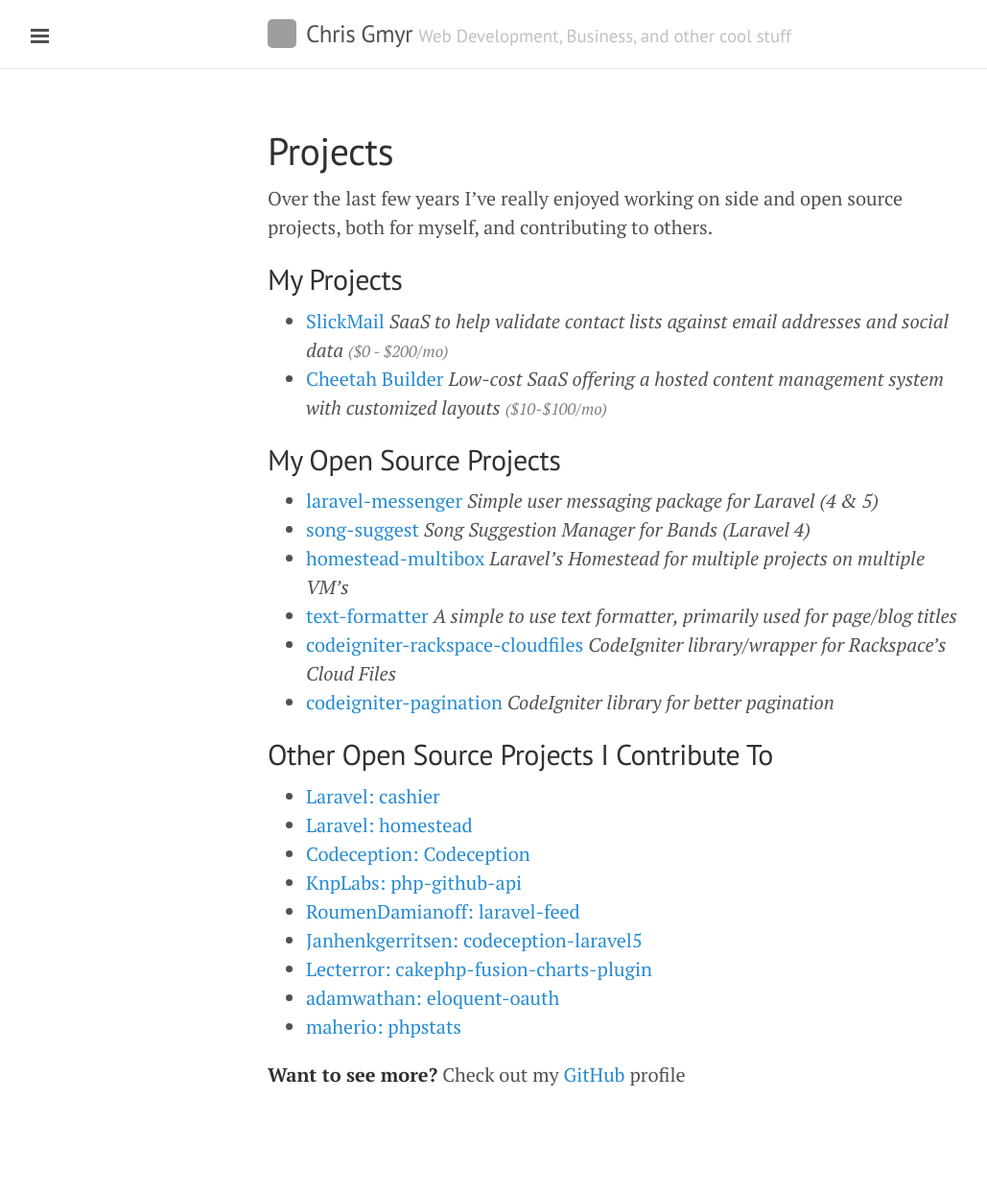
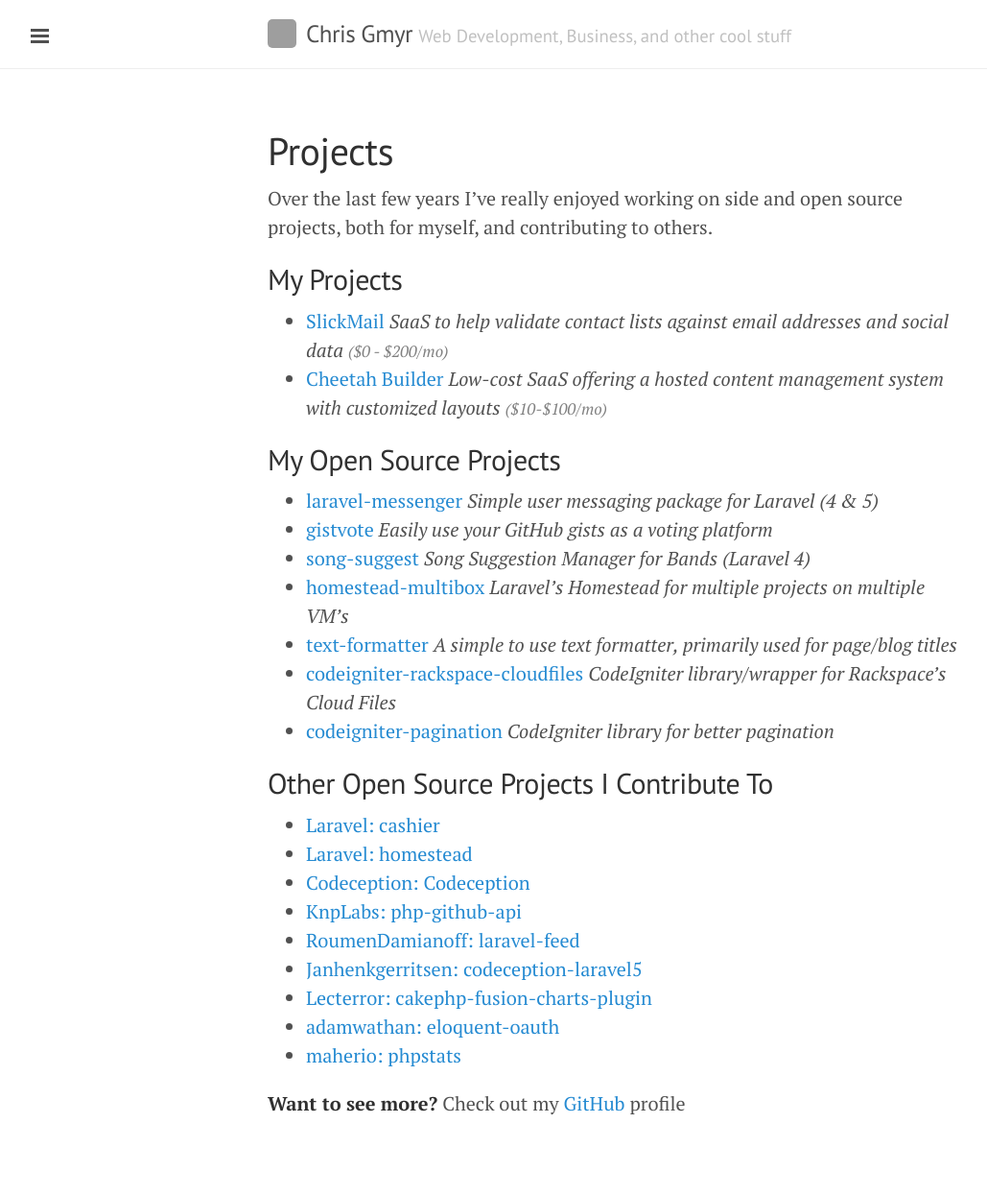
Before and after one commit to cmgmyr/cmgmyr.github.io, a Jekyll site: the page built from projects.md, in a window 1280 px wide. Shown: the whole page at 96% size, without its empty margins (1-1030 px from the left). Built offline with Jekyll 4.4.1, drawn with Linux system fonts in a browser that asks for light colours; Markdown is read by kramdown in place of the engine named in the settings; before the commit the page ends 1215 px from its top, so only the background shows below that; grey boxes are pictures that could not be loaded.

Commit message:
update projects page

```diff
--- a/projects.md
+++ b/projects.md
@@ -12,6 +12,7 @@
 ## My Open Source Projects
 
 * [laravel-messenger](https://github.com/cmgmyr/laravel-messenger) _Simple user messaging package for Laravel (4 & 5)_
+* [gistvote](https://github.com/cmgmyr/gistvote) _Easily use your GitHub gists as a voting platform_
 * [song-suggest](https://github.com/cmgmyr/song-suggest) _Song Suggestion Manager for Bands (Laravel 4)_
 * [homestead-multibox](https://github.com/cmgmyr/homestead-multibox) _Laravel's Homestead for multiple projects on multiple VM's_
 * [text-formatter](https://github.com/SpartzInc/text-formatter) _A simple to use text formatter, primarily used for page/blog titles_
```
